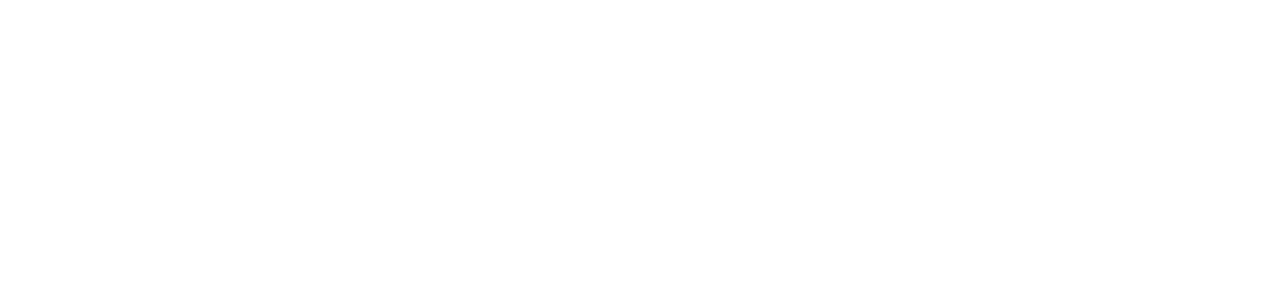
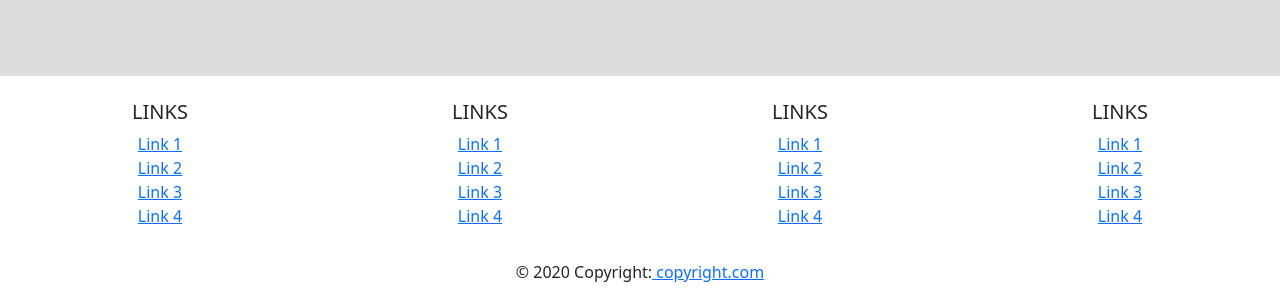
Before and after one commit to SunRises-On/ApolloEats, a React (Create React App) app in the folder front-end/front/: page / in a window 1280 px wide. Shown: the part 796-1096 px from the top of the page. Before the commit the page ends 800 px from the top, so only its background shows below. Built offline with nearby package versions, Linux system fonts and the light colour scheme.

Commit message:
Push Footer off page.

```diff
--- a/front-end/front/src/App.css
+++ b/front-end/front/src/App.css
@@ -1,5 +1,8 @@
 .App {
   text-align: center;
+  display: flex;
+  flex-flow: column nowrap;
+  min-height: 100vh; /* or the minimum height of your content */
 }
 
 .App-logo {
@@ -7,11 +10,6 @@
   pointer-events: none;
 }
 
-@media (prefers-reduced-motion: no-preference) {
-  .App-logo {
-    animation: App-logo-spin infinite 20s linear;
-  }
-}
 
 .App-header {
   background-color: #282c34;
@@ -28,11 +26,7 @@
   color: #61dafb;
 }
 
-@keyframes App-logo-spin {
-  from {
-    transform: rotate(0deg);
-  }
-  to {
-    transform: rotate(360deg);
-  }
+.main{
+  flex-grow: 1;
+  min-height: calc(100vh+20px);
 }
--- a/front-end/front/src/App.js
+++ b/front-end/front/src/App.js
@@ -10,6 +10,7 @@
 import {setAuthToken} from './helpers/setAuthToken.js';
 //component
 import UserHeader from './component/UserHeader';
+import Footer from './component/Footer';
 
 
 
@@ -18,6 +19,7 @@
     <>
       <UserHeader/>
       <Outlet />
+      <Footer />
     </>
   )
 }
@@ -30,7 +32,7 @@
   }
 
   return(
-    <div >
+    <div className="App">
            <Routes>
               <Route element ={<PrivateRoutes/>}>
                 {/* <Route path='other' element={<Other/>}/> */}
--- /dev/null
+++ b/front-end/front/src/component/Footer.js
@@ -0,0 +1,67 @@
+import React from "react"
+import Navbar from 'react-bootstrap/Navbar';
+const Footer = () => {
+    return(
+
+<footer className="page-footer font-small blue pt-4 navbar-fixed-bottom">
+    <div className="container-fluid text-center text-md-left">
+        <div className="row">
+            {/* <div className="col-md-6 mt-md-0 mt-3">
+                <h5 className="text-uppercase">Footer Content</h5>
+                <p>Here you can use rows and columns to organize your footer content.</p>
+            </div>
+
+            <hr className="clearfix w-100 d-md-none pb-0"/> */}
+            <div className="col-md-3 mb-md-0 mb-3">
+                <h5 className="text-uppercase">Links</h5>
+                <ul className="list-unstyled">
+                    <li><a href="#!">Link 1</a></li>
+                    <li><a href="#!">Link 2</a></li>
+                    <li><a href="#!">Link 3</a></li>
+                    <li><a href="#!">Link 4</a></li>
+                </ul>
+            </div>
+            <div className="col-md-3 mb-md-0 mb-3">
+                <h5 className="text-uppercase">Links</h5>
+                <ul className="list-unstyled">
+                    <li><a href="#!">Link 1</a></li>
+                    <li><a href="#!">Link 2</a></li>
+                    <li><a href="#!">Link 3</a></li>
+                    <li><a href="#!">Link 4</a></li>
+                </ul>
+            </div>
+
+            <div className="col-md-3 mb-md-0 mb-3">
+                <h5 className="text-uppercase">Links</h5>
+                <ul className="list-unstyled">
+                    <li><a href="#!">Link 1</a></li>
+                    <li><a href="#!">Link 2</a></li>
+                    <li><a href="#!">Link 3</a></li>
+                    <li><a href="#!">Link 4</a></li>
+                </ul>
+            </div>
+
+            <div className="col-md-3 mb-md-0 mb-3">
+                <h5 className="text-uppercase">Links</h5>
+                <ul className="list-unstyled">
+                    <li><a href="#!">Link 1</a></li>
+                    <li><a href="#!">Link 2</a></li>
+                    <li><a href="#!">Link 3</a></li>
+                    <li><a href="#!">Link 4</a></li>
+                </ul>
+            </div>
+        </div>
+    </div>
+
+    <div className="footer-copyright text-center py-3">© 2020 Copyright:
+        <a href="#"> copyright.com</a>
+    </div>
+
+
+
+</footer>
+
+
+    );
+}
+export default Footer;
--- a/front-end/front/src/pages/Home.js
+++ b/front-end/front/src/pages/Home.js
@@ -1,10 +1,10 @@
 import React from "react";
-
+import './style/HomeStyle.css';
 
 function Home(){
 
     return(
-        <div>
+        <div className="main">
             Home
         </div>
     );
--- /dev/null
+++ b/front-end/front/src/pages/style/HomeStyle.css
@@ -0,0 +1,5 @@
+.main{
+    flex-grow: 1;
+    background-color: gainsboro;
+    min-height: 100vh;
+}
```
